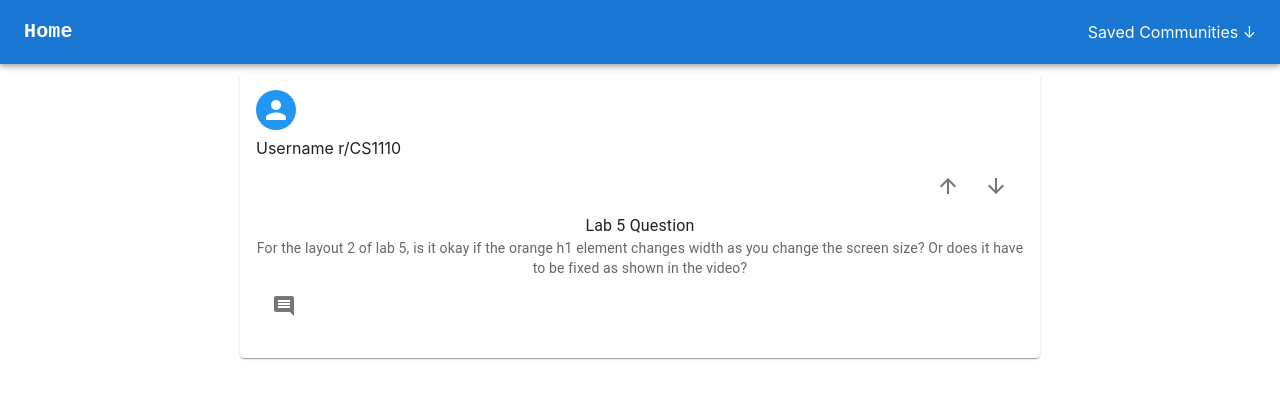
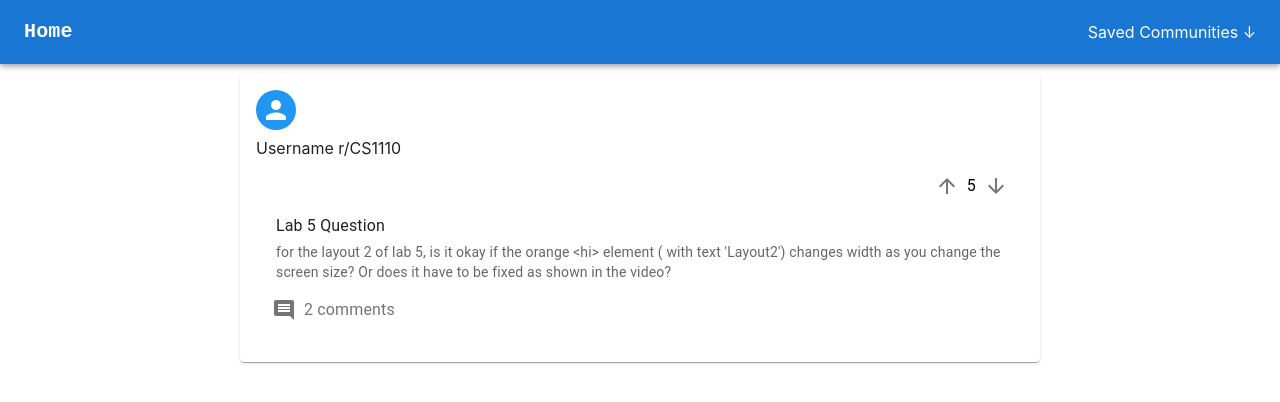
Before and after one commit to cornellh4i/newbie-hackathon, a React (Create React App) app in the folder frontend/: page / in a window 1280 px wide. Shown: the top 402 px of the page. Built offline with nearby package versions, Linux system fonts and the light colour scheme.

Commit message:
finished PostCard.tsx

```diff
--- a/frontend/src/App.tsx
+++ b/frontend/src/App.tsx
@@ -8,7 +8,10 @@ function App() {
   return (
     <div className="App">
       <Navbar />
-      <PostCard />
+      <PostCard username="Username" title="Lab 5 Question" question="for the
+      layout 2 of lab 5, is it okay if the orange <hi> element ( with text
+      'Layout2') changes width as you change the screen size? Or does it have
+      to be fixed as shown in the video?" course="CS1110" rank={5} comments={["hi", "hi"]} />
     </div>
   );
 }
--- a/frontend/src/components/PostCard.tsx
+++ b/frontend/src/components/PostCard.tsx
@@ -1,48 +1,57 @@
-import Card from '@mui/material/Card';
-import CardHeader from '@mui/material/CardHeader';
-import CardContent from '@mui/material/CardContent';
+import Card from '@mui/material/Card'; import CardContent from '@mui/material/CardContent';
 import CardActions from '@mui/material/CardActions';
-import { Avatar, Box, Button, SvgIcon, TextField, Toolbar } from '@mui/material';
-import IconButton, { IconButtonProps } from '@mui/material/IconButton';
+import { Avatar, Box, } from '@mui/material';
+import IconButton from '@mui/material/IconButton';
 import Typography from '@mui/material/Typography';
 import ArrowUpwardIcon from '@mui/icons-material/ArrowUpward';
 import ArrowDownwardIcon from '@mui/icons-material/ArrowDownward';
 import { blue } from '@mui/material/colors';
 import CommentIcon from '@mui/icons-material/Comment';
-
-export default function PostCard() {
+import CardHeader from '@mui/material/CardHeader';
 
 
+const PostCard = ({ username, title, question, course, rank, comments }:
+  { username: string, title: string, question: string, course: string, rank: number, comments: string[] }) => {
   return (
     <Box display="flex" sx={{ justifyContent: "center" }} border={10} borderColor="transparent">
       <Card sx={{ maxWidth: 800 }}>
+
         <CardContent>
           {
             <Avatar sx={{ bgcolor: blue[500] }} aria-label="user"></Avatar>
           }
           <Box display="flex" sx={{ justifyContent: "left" }} borderColor="transparent" paddingTop={1}>
-            Username r/CS1110
+            {username} r/{course}
           </Box>
           <CardActions sx={{ justifyContent: "right" }}>
-            <IconButton aria-label="upvote">
+            <IconButton aria-label="votes">
               <ArrowUpwardIcon />
-            </IconButton>
-            <IconButton aria-label="downvote">
+              <Box paddingLeft={1} paddingRight={1} >
+                <Typography color="black">
+                  {rank}
+                </Typography>
+              </Box>
               <ArrowDownwardIcon />
             </IconButton>
           </CardActions>
-          <Typography variant="body1">
-            Lab 5 Question
-
-          </Typography>
-          <Typography variant="body2" color="text.secondary">
-            For the layout 2 of lab 5, is it okay if the orange h1 element changes
-            width as you change the screen size? Or does it have to be fixed as
-            shown in the video?
-          </Typography>
+          <Box display="flex" paddingLeft={2.5} paddingBottom={0.5}>
+            <Typography variant="body1" align='left'>
+              {title}
+            </Typography>
+          </Box>
+          <Box display="flex" paddingLeft={2.5}>
+            <Typography variant="body2" color="text.secondary" align='left'>
+              {question}
+            </Typography>
+          </Box>
           <CardActions sx={{ justifyContent: "left" }}>
             <IconButton aria-label="comment">
               <CommentIcon />
+              <Box paddingLeft={1} paddingRight={1} >
+                <Typography >
+                  {comments.length} comments
+                </Typography>
+              </Box>
             </IconButton>
           </CardActions>
         </CardContent>
@@ -52,3 +61,4 @@ export default function PostCard() {
     </Box>
   );
 }
+export default PostCard
```
